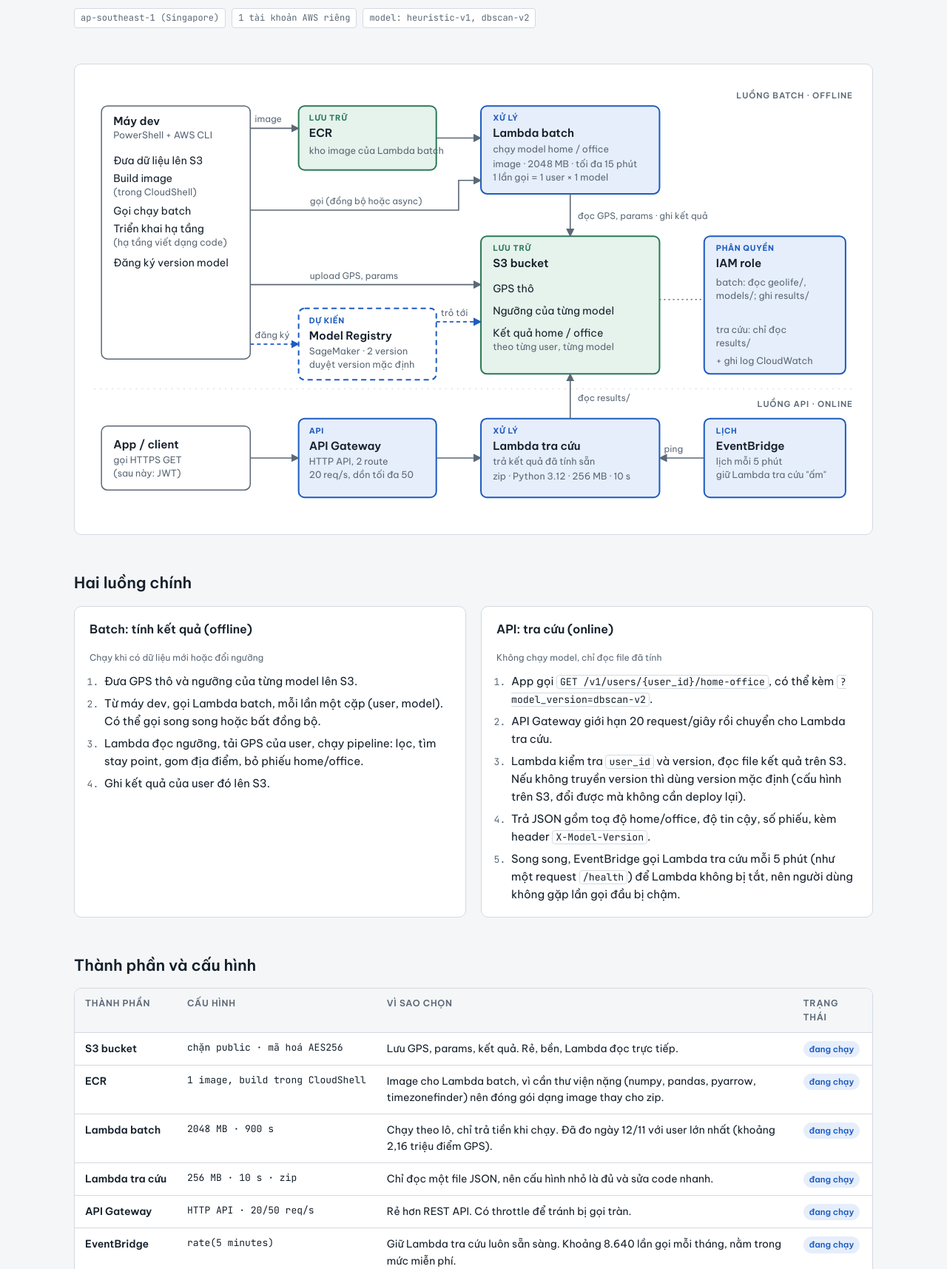
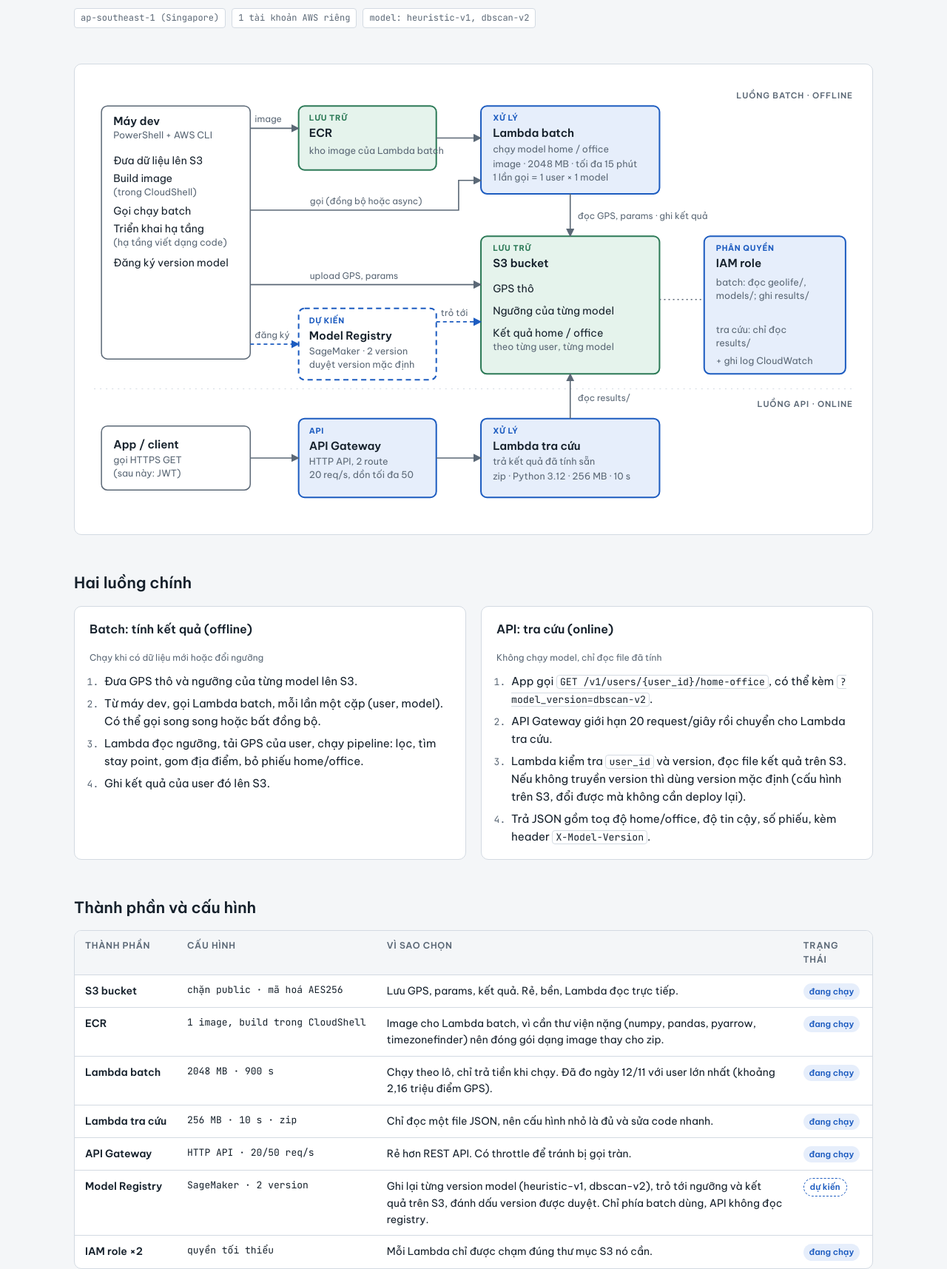
Before and after one commit to duynguy3n2916/Geolife-Trajectories, a plain HTML site: page reports/kien_truc_aws.html in a window 1280 px wide. Shown: the part 185-1900 px from the top of the page at 74% size. Drawn offline with Linux system fonts and the light colour scheme.

Commit message:
Bỏ EventBridge giữ ấm Lambda tra cứu (Terraform và sơ đồ)
Cold start đo được khoảng 0,6 giây, chấp nhận được. EventBridge chưa từng apply; terraform plan: No changes.

Co-Authored-By: Claude Opus 5.5 <noreply@anthropic.com>

```diff
--- a/reports/kien_truc_aws.html
+++ b/reports/kien_truc_aws.html
@@ -207,13 +207,6 @@ footer { font-size: 13px; color: var(--muted); }
         <text class="t-sub" x="546" y="522">trả kết quả đã tính sẵn</text>
         <text class="t-sub" x="546" y="542">zip · Python 3.12 · 256 MB · 10 s</text>
 
-        <!-- EventBridge -->
-        <rect class="tf" x="830" y="460" width="190" height="106" rx="8"/>
-        <text class="t-badge" x="846" y="480">LỊCH</text>
-        <text class="t-title" x="846" y="502">EventBridge</text>
-        <text class="t-sub" x="846" y="522">lịch mỗi 5 phút</text>
-        <text class="t-sub" x="846" y="540">giữ Lambda tra cứu "ấm"</text>
-
         <!-- Model Registry (dự kiến) -->
         <rect class="plan" x="285" y="312" width="185" height="96" rx="8"/>
         <text class="t-badge" x="299" y="332">DỰ KIẾN</text>
@@ -255,13 +248,11 @@ footer { font-size: 13px; color: var(--muted); }
 
         <line class="arr" x1="770" y1="300" x2="830" y2="300" stroke-dasharray="2 4"/>
 
-        <path class="arr" d="M830 513 H770" marker-end="url(#ah)"/>
 
         <path class="arr-plan" d="M220 360 H285" marker-end="url(#ahp)"/>
         <text class="t-lbl" x="226" y="352">đăng ký</text>
         <path class="arr-plan" d="M470 330 H530" marker-end="url(#ahp)"/>
         <text class="t-lbl" x="476" y="322">trỏ tới</text>
-        <text class="t-lbl" x="776" y="505">ping</text>
       </svg>
     </div>
   </section>
@@ -287,7 +278,6 @@ footer { font-size: 13px; color: var(--muted); }
           <li>API Gateway giới hạn 20 request/giây rồi chuyển cho Lambda tra cứu.</li>
           <li>Lambda kiểm tra <code>user_id</code> và version, đọc file kết quả trên S3. Nếu không truyền version thì dùng version mặc định (cấu hình trên S3, đổi được mà không cần deploy lại).</li>
           <li>Trả JSON gồm toạ độ home/office, độ tin cậy, số phiếu, kèm header <code>X-Model-Version</code>.</li>
-          <li>Song song, EventBridge gọi Lambda tra cứu mỗi 5 phút (như một request <code>/health</code>) để Lambda không bị tắt, nên người dùng không gặp lần gọi đầu bị chậm.</li>
         </ol>
       </div>
     </div>
@@ -304,7 +294,6 @@ footer { font-size: 13px; color: var(--muted); }
           <tr><td>Lambda batch</td><td class="num">2048 MB · 900 s</td><td>Chạy theo lô, chỉ trả tiền khi chạy. Đã đo ngày 12/11 với user lớn nhất (khoảng 2,16 triệu điểm GPS).</td><td><span class="pill tf">đang chạy</span></td></tr>
           <tr><td>Lambda tra cứu</td><td class="num">256 MB · 10 s · zip</td><td>Chỉ đọc một file JSON, nên cấu hình nhỏ là đủ và sửa code nhanh.</td><td><span class="pill tf">đang chạy</span></td></tr>
           <tr><td>API Gateway</td><td class="num">HTTP API · 20/50 req/s</td><td>Rẻ hơn REST API. Có throttle để tránh bị gọi tràn.</td><td><span class="pill tf">đang chạy</span></td></tr>
-          <tr><td>EventBridge</td><td class="num">rate(5 minutes)</td><td>Giữ Lambda tra cứu luôn sẵn sàng. Khoảng 8.640 lần gọi mỗi tháng, nằm trong mức miễn phí.</td><td><span class="pill tf">đang chạy</span></td></tr>
           <tr><td>Model Registry</td><td class="num">SageMaker · 2 version</td><td>Ghi lại từng version model (heuristic-v1, dbscan-v2), trỏ tới ngưỡng và kết quả trên S3, đánh dấu version được duyệt. Chỉ phía batch dùng, API không đọc registry.</td><td><span class="pill plan">dự kiến</span></td></tr>
           <tr><td>IAM role ×2</td><td class="num">quyền tối thiểu</td><td>Mỗi Lambda chỉ được chạm đúng thư mục S3 nó cần.</td><td><span class="pill tf">đang chạy</span></td></tr>
         </tbody>
@@ -359,7 +348,7 @@ footer { font-size: 13px; color: var(--muted); }
         </tbody>
       </table>
     </div>
-    <p style="margin-top:14px">Cold start làm phía máy chủ chậm thêm khoảng 0,6 giây (khởi động Python và thư viện AWS, lần đọc S3 đầu tiên). Phần còn lại của 1,5 giây ở lần đầu chủ yếu là máy dev mở kết nối HTTPS mới. Khi đã ấm, mỗi lần tra cứu chỉ tốn khoảng 30 ms trên máy chủ, còn lại là đường mạng từ Việt Nam tới Singapore. Lịch EventBridge 5 phút giữ cho một bản Lambda luôn ấm, nên bỏ được 0,6 giây này cho người gọi đầu tiên, gần như miễn phí. Nhiều request đồng thời vượt quá một bản vẫn có thể gặp cold start.</p>
+    <p style="margin-top:14px">Cold start làm phía máy chủ chậm thêm khoảng 0,6 giây (khởi động Python và thư viện AWS, lần đọc S3 đầu tiên). Phần còn lại của 1,5 giây ở lần đầu chủ yếu là máy dev mở kết nối HTTPS mới. Khi đã ấm, mỗi lần tra cứu chỉ tốn khoảng 30 ms trên máy chủ, còn lại là đường mạng từ Việt Nam tới Singapore. Mức chậm này chấp nhận được với đồ án, nên không dùng lịch gọi định kỳ để giữ Lambda ấm. Trước khi demo, chỉ cần gọi <code>/health</code> một lần.</p>
   </section>
 
   <section>
@@ -380,7 +369,7 @@ footer { font-size: 13px; color: var(--muted); }
     </div>
   </section>
 
-  <footer>Trạng thái ngày 13/11/2026: các thành phần ghi "đang chạy" đã hoạt động trên AWS, test API qua 5/5. Lịch EventBridge đã viết xong, chờ triển khai. Model Registry và các mục trong phần "Cần chốt" là đề xuất, chưa làm.</footer>
+  <footer>Trạng thái ngày 13/11/2026: các thành phần ghi "đang chạy" đã hoạt động trên AWS, test API qua 5/5. Model Registry và các mục trong phần "Cần chốt" là đề xuất, chưa làm.</footer>
 </div>
 
 </html>
```
Also changed, not shown: 1 other file.
